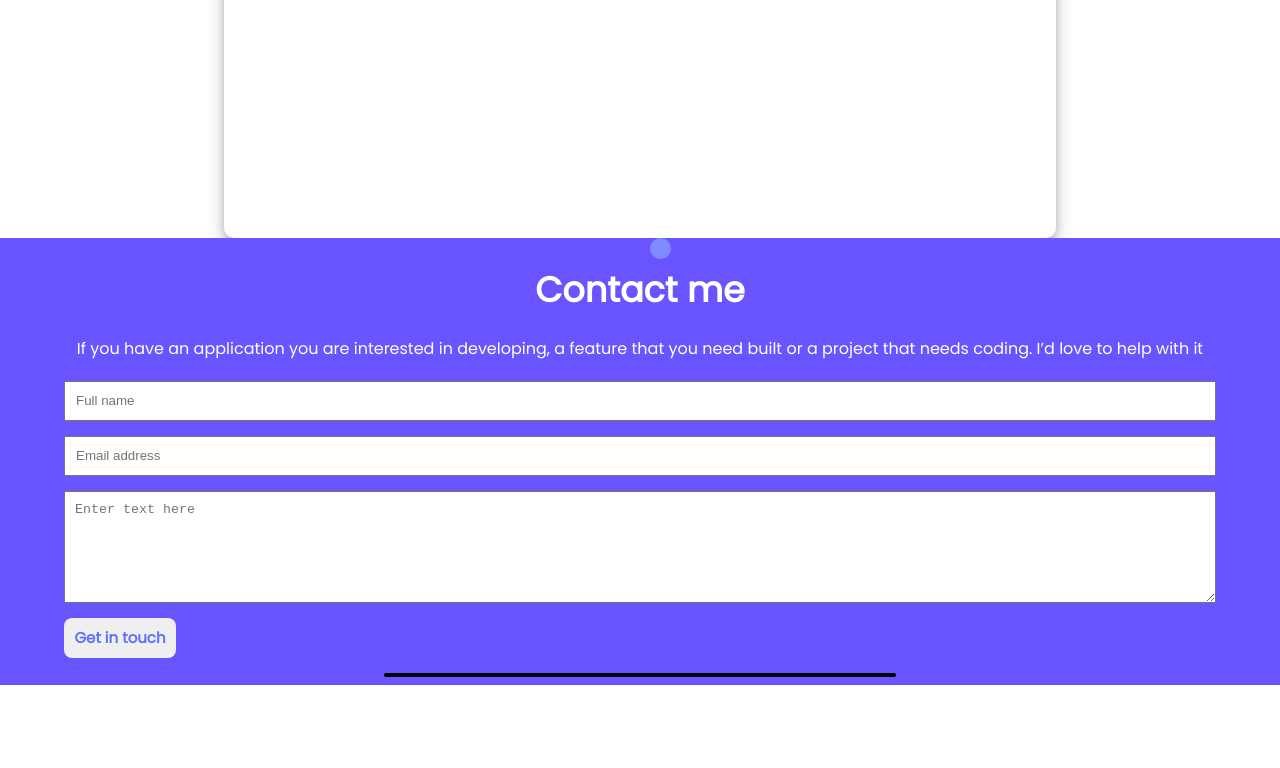
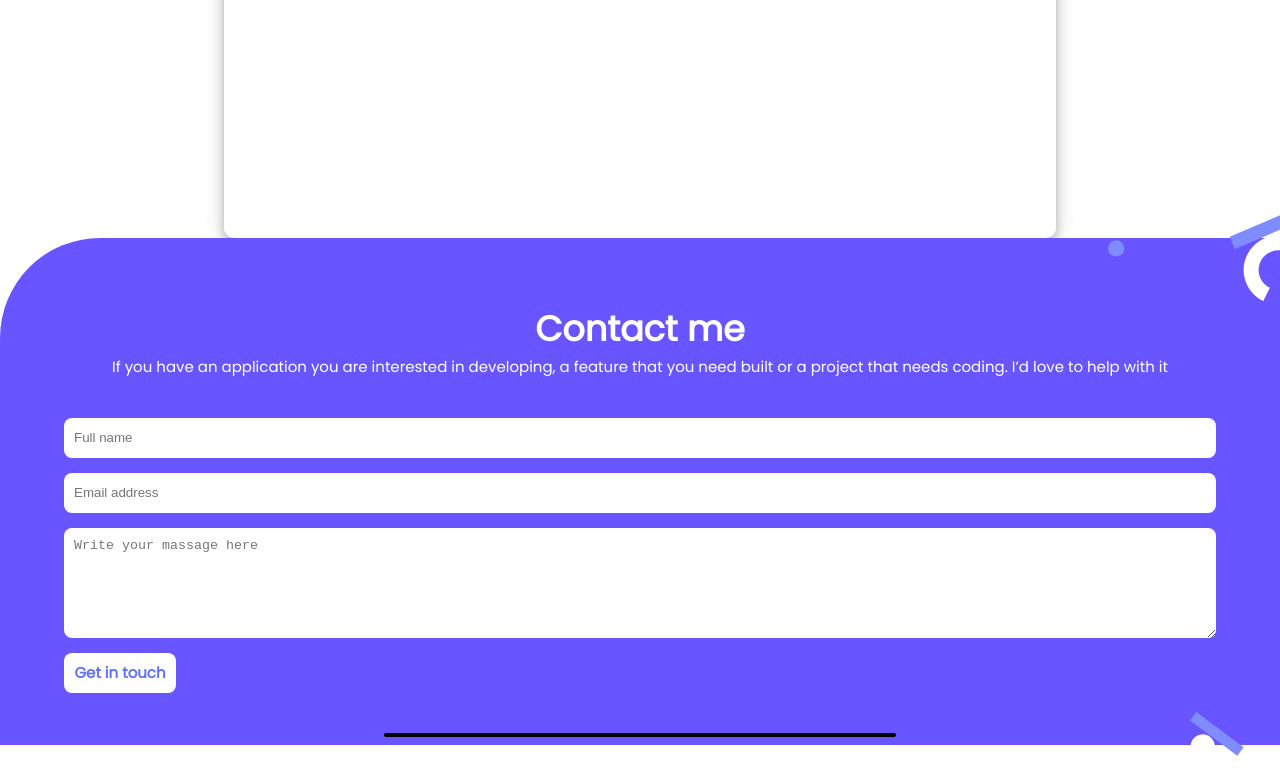
Before and after one commit to huzaifakhan0308/personal-portfolio, a website: page index.html in a window 1280 px wide. Shown: the part 5168-5936 px from the top of the page. Before the commit the page ends 5853 px from the top, so only its background shows below. Drawn offline with Linux system fonts and the light colour scheme; a web font is replaced by a local one.

Commit message:
CSS style changes

```diff
--- a/index.css
+++ b/index.css
@@ -380,28 +380,48 @@ main {
   align-items: center;
   background-color: #6955ff;
   width: 100%;
+  border-top-left-radius: 100px;
+  position: relative;
 }
 
-.icon-ellipse-ul {
+.footer-background-ul {
+  position: absolute;
   list-style: none;
+  height: 100%;
+  width: 100%;
+  display: flex;
+  justify-content: flex-end;
+  align-items: center;
+  z-index: 0;
+}
+
+.footer-background-img {
+  height: 550px;
 }
 
 .contact-title {
   font-size: 35px;
   color: white;
+  margin-top: 8vh;
+  z-index: 1;
   font-family: "Poppins", sans-serif;
 }
 
 .info-formsection {
-  padding: 20px 20px;
+  z-index: 1;
+  font-size: 15px;
+  font-weight: lighter;
+  text-align: center;
   color: white;
   font-family: "Poppins", sans-serif;
 }
 
 .form-container {
+  z-index: 1;
   display: flex;
   flex-direction: column;
   width: 90%;
+  margin-top: 5vh;
 }
 
 .name-input-formsection {
@@ -409,6 +429,8 @@ main {
   width: 100%;
   padding-left: 10px;
   outline: none;
+  border: none;
+  border-radius: 8px;
 }
 
 .email-input-formsection {
@@ -417,6 +439,8 @@ main {
   margin-top: 15px;
   padding-left: 10px;
   outline: none;
+  border: none;
+  border-radius: 8px;
 }
 
 .form-text-area {
@@ -424,22 +448,45 @@ main {
   padding: 10px;
   margin-top: 15px;
   outline: none;
+  border: none;
+  border-radius: 8px;
 }
 
 .form-button {
+  width: 14vh;
+  height: 5vh;
   margin-top: 15px;
-  width: 14vh;
   border-radius: 8px;
-  height: 5vh;
   border: none;
   color: #6070ff;
   font-family: "Poppins", sans-serif;
   font-weight: 600;
   font-size: 15px;
+  cursor: pointer;
+  background-color: white;
+}
+
+.form-button:enabled {
+  background-color: none;
+}
+
+.form-button:hover {
+  background-color: #8591ff;
+  color: white;
+}
+
+.form-button:active {
+  background-color: #5e6efb;
+}
+
+.form-button:disabled {
+  background-color: none;
+  color: black;
+  border: black;
 }
 
 .end-line {
-  margin-top: 15px;
+  margin-top: 40px;
   width: 40%;
   margin-bottom: 8px;
   height: 4px;
--- a/index.html
+++ b/index.html
@@ -233,10 +233,11 @@
         </section>
     </main>
 </body>
+    <!-- footer -->
 <footer class="form-section">
-    <ul class="icon-ellipse-ul">
+    <ul class="footer-background-ul">
         <li>
-            <img src="assets/icons/Ellipse 12.svg" alt="">
+            <img class="footer-background-img" src="assets/icons/contact form shapes-mobile.svg" alt="">
         </li>
     </ul>
     <h1 class="contact-title">Contact me </h1>
@@ -246,7 +247,7 @@
     <form action="https://formspree.io/f/mwkzgoyj" method="post" class="form-container">
         <input type="text" name="Name" placeholder="Full name" maxlength="30" class="name-input-formsection" required>
         <input type="email" name="Email" placeholder="Email address" class="email-input-formsection" required>
-        <textarea name="Message" cols="30" rows="6" placeholder="Enter text here" maxlength="500" class="form-text-area"
+        <textarea name="Message" cols="30" rows="6" placeholder="Write your massage here" maxlength="500" class="form-text-area"
             required></textarea>
         <button type="submit" class="form-button">Get in touch</button>
     </form>
```
Also changed, not shown: README.md, assets/icons/Ellipse 12.svg (deleted), assets/icons/contact form shapes-mobile.svg (added).
